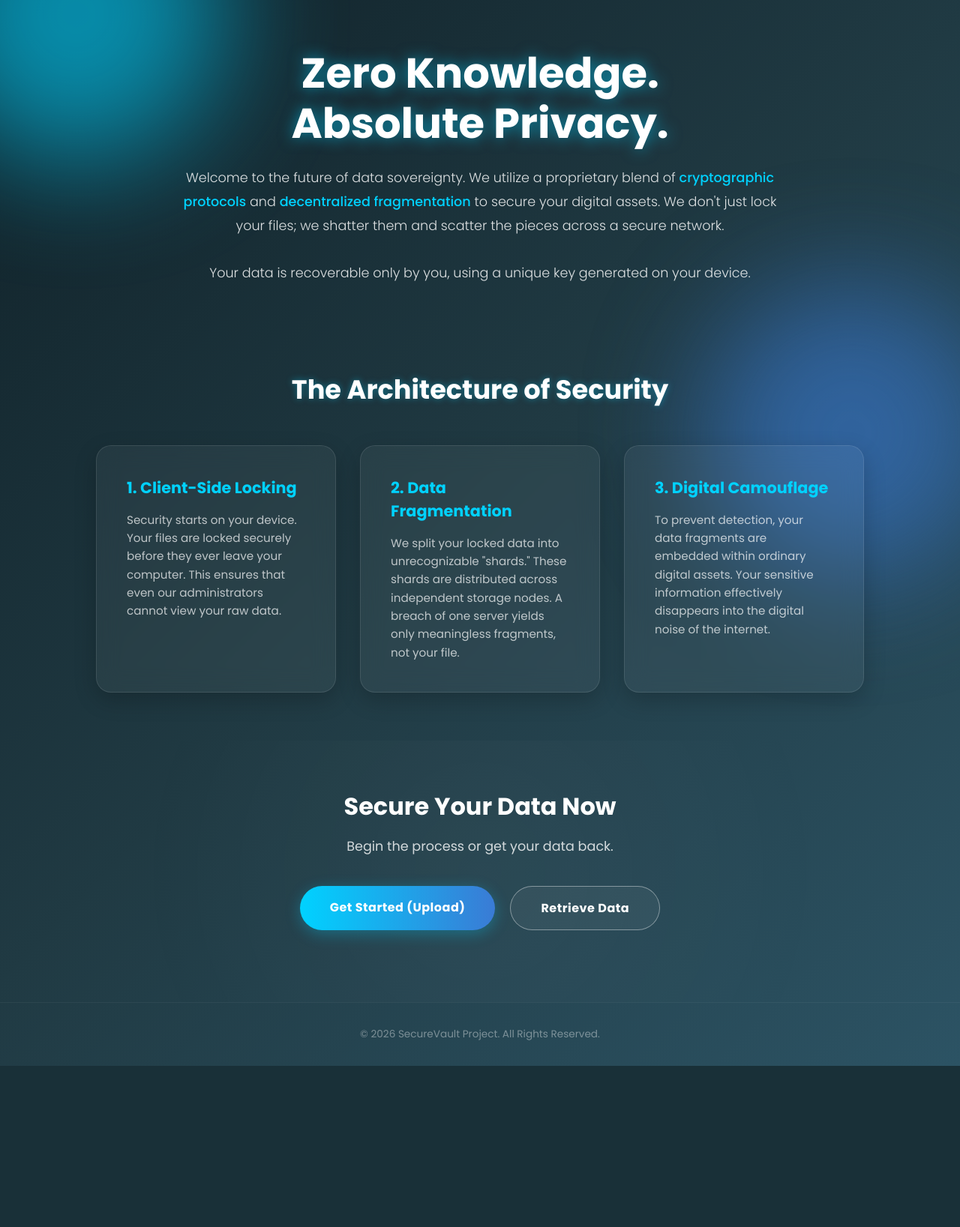
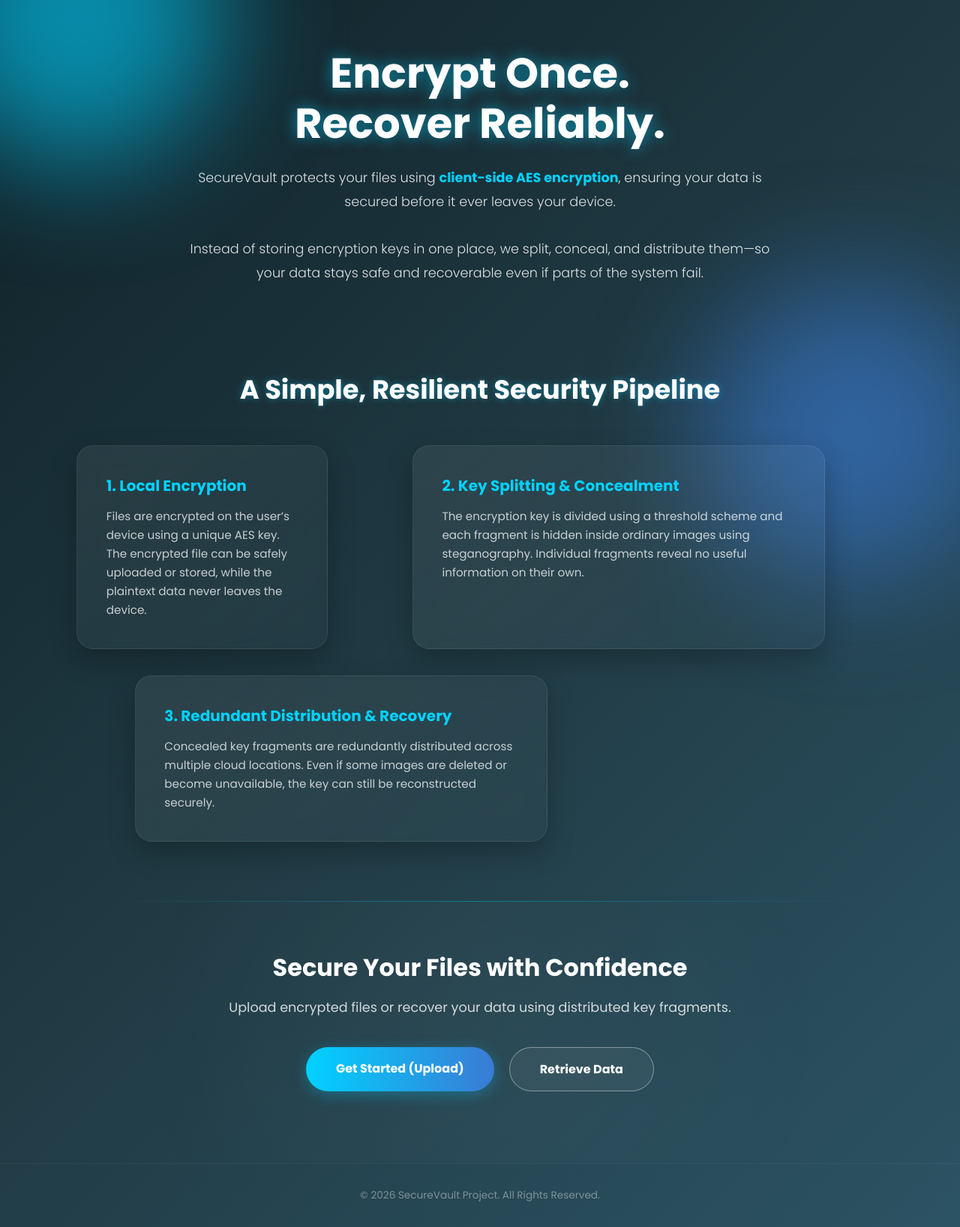
Before and after one commit to JovitaPaul/Decentralised_KeySecure, a Django app: page / in a window 1280 px wide. Shown: the part 84-1721 px from the top of the page at 75% size. Before the commit the page ends 1506 px from the top, so only its background shows below. Run offline with Django 5.2, Linux system fonts and the light colour scheme.

Commit message:
updated home page to match core idea

```diff
--- a/SecureVault/static/css/index.css
+++ b/SecureVault/static/css/index.css
@@ -17,7 +17,8 @@
 }
 
 /* 2. BACKGROUND ANIMATED BLOBS */
-body::before, body::after {
+body::before,
+body::after {
     content: '';
     position: fixed;
     width: 400px;
@@ -84,7 +85,7 @@
 
 /* 4. HERO SECTION */
 .hero-section {
-    min-height: 50vh; /* Shorter, as buttons are gone */
+    min-height: 50vh;
     display: flex;
     flex-direction: column;
     justify-content: center;
@@ -96,7 +97,6 @@
 .hero-section h1 {
     font-size: 3.5rem;
     margin-bottom: 1.5rem;
-    color: white;
     text-shadow: 0 0 20px rgba(0, 210, 255, 0.6);
     line-height: 1.2;
 }
@@ -105,20 +105,34 @@
     font-size: 1.1rem;
     color: rgba(255, 255, 255, 0.85);
     max-width: 800px;
-    margin-bottom: 1rem;
     font-weight: 300;
     line-height: 1.8;
 }
 
 .hero-section strong {
     color: #00d2ff;
-    font-weight: 500;
 }
 
 /* 5. INFO / FEATURES SECTION */
 .info-section {
-    padding: 2rem 10% 4rem 10%; /* Adjusted padding */
+    padding: 3rem 8% 5rem;
     text-align: center;
+    position: relative;
+}
+
+.info-section::after {
+    content: '';
+    position: absolute;
+    bottom: 0;
+    left: 10%;
+    right: 10%;
+    height: 1px;
+    background: linear-gradient(
+        to right,
+        transparent,
+        rgba(0, 210, 255, 0.4),
+        transparent
+    );
 }
 
 .info-section h2 {
@@ -127,57 +141,74 @@
     text-shadow: 0 0 10px rgba(0, 210, 255, 0.4);
 }
 
+/* FEATURE GRID — FIXES 5 CARD ISSUE */
 .feature-container {
     display: grid;
-    grid-template-columns: repeat(auto-fit, minmax(300px, 1fr));
-    gap: 2rem;
+    grid-template-columns: repeat(3, 1fr);
+    gap: 2.2rem;
 }
 
+/* Center last two cards */
+.feature-container .feature-box:nth-last-child(1),
+.feature-container .feature-box:nth-last-child(2) {
+    grid-column: span 2;
+    max-width: 550px;
+    justify-self: center;
+}
+
+/* FEATURE CARDS */
 .feature-box {
-    background: rgba(255, 255, 255, 0.05);
-    backdrop-filter: blur(15px);
-    -webkit-backdrop-filter: blur(15px);
-    border: 1px solid rgba(255, 255, 255, 0.1);
-    border-radius: 20px;
-    padding: 2.5rem;
-    transition: 0.3s;
-    box-shadow: 0 10px 30px rgba(0, 0, 0, 0.2);
+    background: linear-gradient(
+        145deg,
+        rgba(255, 255, 255, 0.07),
+        rgba(255, 255, 255, 0.02)
+    );
+    backdrop-filter: blur(14px);
+    -webkit-backdrop-filter: blur(14px);
+    border: 1px solid rgba(255, 255, 255, 0.08);
+    border-radius: 22px;
+    padding: 2.4rem;
     text-align: left;
+    transition: transform 0.3s ease, box-shadow 0.3s ease;
+    box-shadow: 0 15px 35px rgba(0, 0, 0, 0.25);
 }
 
 .feature-box:hover {
-    transform: translateY(-10px);
-    border-color: #00d2ff;
-    box-shadow: 0 0 20px rgba(0, 210, 255, 0.2);
+    transform: translateY(-6px);
+    box-shadow: 0 0 30px rgba(0, 210, 255, 0.25);
+    border-color: rgba(0, 210, 255, 0.5);
 }
 
 .feature-box h3 {
     color: #00d2ff;
-    margin-bottom: 1rem;
-    font-size: 1.3rem;
+    margin-bottom: 0.8rem;
+    font-size: 1.25rem;
+    font-weight: 600;
 }
 
 .feature-box p {
-    color: rgba(255, 255, 255, 0.7);
+    color: rgba(255, 255, 255, 0.75);
     font-size: 0.95rem;
-    line-height: 1.6;
+    line-height: 1.65;
 }
 
-/* 6. ACTION SECTION (Bottom Buttons) */
+/* 6. ACTION SECTION */
 .action-section {
-    padding: 4rem 1rem 6rem 1rem; /* Extra padding at bottom */
+    padding: 4rem 1rem 6rem;
     text-align: center;
     display: flex;
     flex-direction: column;
     align-items: center;
-    /* Subtle separation from the features above */
-    background: radial-gradient(circle at center, rgba(255,255,255,0.03) 0%, transparent 70%);
+    background: radial-gradient(
+        circle at center,
+        rgba(255, 255, 255, 0.03),
+        transparent 70%
+    );
 }
 
 .action-section h2 {
     font-size: 2rem;
     margin-bottom: 1rem;
-    color: white;
 }
 
 .action-section p {
@@ -194,22 +225,20 @@
 }
 
 /* BUTTONS */
-.btn-primary, .btn-secondary {
-    display: inline-block;
+.btn-primary,
+.btn-secondary {
     padding: 16px 40px;
-    border-radius: 50px; /* Fully rounded pill shape */
+    border-radius: 50px;
     font-weight: 700;
     text-decoration: none;
+    font-size: 1rem;
     transition: all 0.3s ease;
-    font-size: 1rem;
-    letter-spacing: 0.5px;
 }
 
 .btn-primary {
     background: linear-gradient(90deg, #00d2ff, #3a7bd5);
     color: white;
     box-shadow: 0 5px 20px rgba(0, 210, 255, 0.3);
-    border: none;
 }
 
 .btn-primary:hover {
@@ -238,22 +267,3 @@
     color: rgba(255, 255, 255, 0.4);
     font-size: 0.85rem;
 }
-
-/* RESPONSIVE */
-@media (max-width: 768px) {
-    .nav-links {
-        display: none;
-    }
-
-    .hero-section h1 { font-size: 2.5rem; }
-
-    .cta-container {
-        flex-direction: column;
-        width: 100%;
-        max-width: 320px;
-    }
-
-    .btn-primary, .btn-secondary {
-        width: 100%;
-    }
-}
--- a/SecureVault/templates/index.html
+++ b/SecureVault/templates/index.html
@@ -1,69 +1,78 @@
-
 {% extends 'layout.html' %}
 {% load static %}
+
 {% block title %}
 <title>SecureVault | Data Privacy</title>
 <link rel="stylesheet" href="{% static 'css/index.css' %}">
 {% endblock %}
 
-     {% block content%}
+{% block content %}
+
 <header class="hero-section">
-        <h1>Zero Knowledge.<br>Absolute Privacy.</h1>
+    <h1>Encrypt Once.<br>Recover Reliably.</h1>
     <p>
-            Welcome to the future of data sovereignty. We utilize a proprietary blend
-            of <strong>cryptographic protocols</strong> and <strong>decentralized fragmentation</strong>
-            to secure your digital assets. We don't just lock your files; we shatter them
-            and scatter the pieces across a secure network.
+        SecureVault protects your files using <strong>client-side AES encryption</strong>,
+        ensuring your data is secured before it ever leaves your device.
         <br><br>
-            Your data is recoverable only by you, using a unique key generated on your device.
+        Instead of storing encryption keys in one place, we split, conceal,
+        and distribute them—so your data stays safe and recoverable even if
+        parts of the system fail.
     </p>
 </header>
 
 <section id="about" class="info-section">
-        <h2>The Architecture of Security</h2>
+    <h2>A Simple, Resilient Security Pipeline</h2>
 
     <section class="feature-container">
+
         <section class="feature-box">
-                <h3>1. Client-Side Locking</h3>
+            <h3>1. Local Encryption</h3>
             <p>
-                    Security starts on your device. Your files are locked securely before they
-                    ever leave your computer. This ensures that even our administrators
-                    cannot view your raw data.
+                Files are encrypted on the user’s device using a unique AES key.
+                The encrypted file can be safely uploaded or stored, while the
+                plaintext data never leaves the device.
             </p>
         </section>
 
         <section class="feature-box">
-                <h3>2. Data Fragmentation</h3>
+            <h3>2. Key Splitting & Concealment</h3>
             <p>
-                    We split your locked data into unrecognizable "shards." These shards are
-                    distributed across independent storage nodes. A breach of one server
-                    yields only meaningless fragments, not your file.
+                The encryption key is divided using a threshold scheme and each
+                fragment is hidden inside ordinary images using steganography.
+                Individual fragments reveal no useful information on their own.
             </p>
         </section>
 
         <section class="feature-box">
-                <h3>3. Digital Camouflage</h3>
+            <h3>3. Redundant Distribution & Recovery</h3>
             <p>
-                    To prevent detection, your data fragments are embedded within ordinary
-                    digital assets. Your sensitive information effectively disappears into
-                    the digital noise of the internet.
+                Concealed key fragments are redundantly distributed across
+                multiple cloud locations. Even if some images are deleted or
+                become unavailable, the key can still be reconstructed securely.
             </p>
         </section>
+
     </section>
 </section>
 
 <section class="action-section">
-        <h2>Secure Your Data Now</h2>
-        <p>Begin the process or get your data back.</p>
+    <h2>Secure Your Files with Confidence</h2>
+    <p>
+        Upload encrypted files or recover your data using distributed key fragments.
+    </p>
 
     <section class="cta-container">
-            <a href="{% url 'upload_file' %}" class="btn-primary">Get Started (Upload)</a>
-            <a href="{% url 'upload_key' %}" class="btn-secondary">Retrieve Data</a>
-
+        <a href="{% url 'upload_file' %}" class="btn-primary">
+            Get Started (Upload)
+        </a>
+        <a href="{% url 'upload_key' %}" class="btn-secondary">
+            Retrieve Data
+        </a>
     </section>
 </section>
 
 <footer>
     <p>&copy; 2026 SecureVault Project. All Rights Reserved.</p>
 </footer>
+
 {% endblock %}
```
Lines whose indentation alone changed are shown as unchanged.
